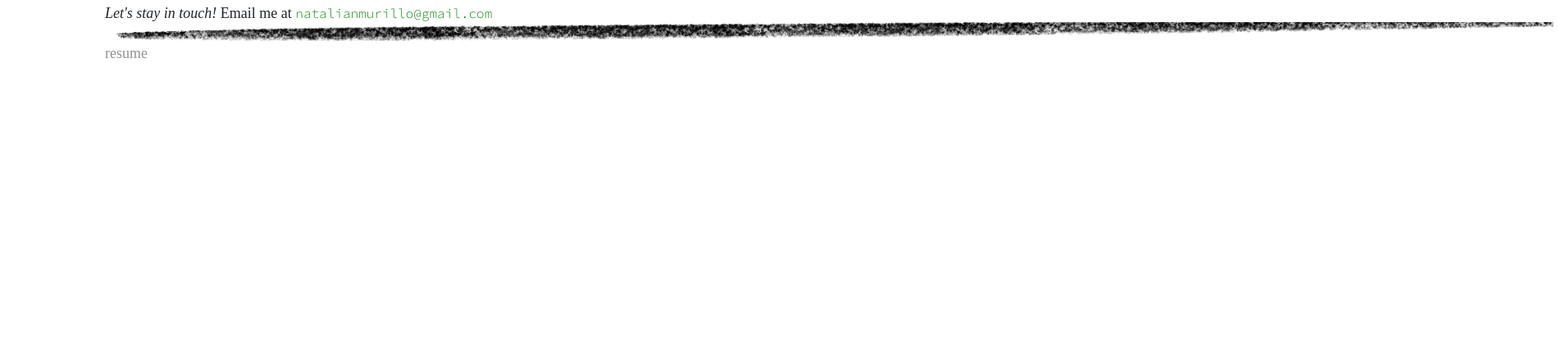
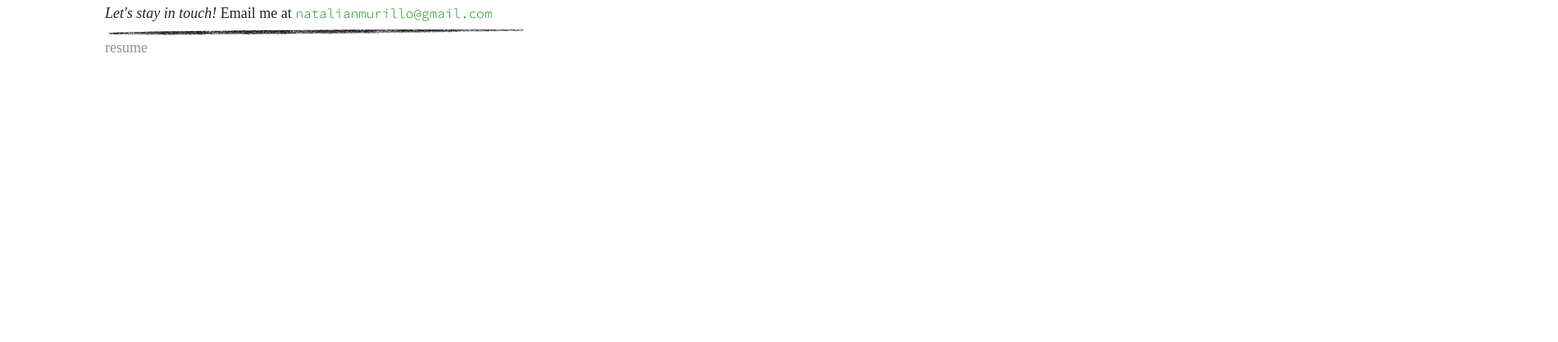
Before and after one commit to natalia4murillo/notes, a plain HTML site: page index.html in a window 1280 px wide. Shown: the part 382-800 px from the top of the page at 82% size, 1900 px wide, since content can reach past the window. Drawn offline with nearby package versions, Linux system fonts and the light colour scheme; a web font is replaced by a local one.

Commit message:
Update index.html

```diff
--- a/index.html
+++ b/index.html
@@ -104,6 +104,10 @@
             display: inline-flex;
         }
 
+        .divider {
+          width: 50%
+        }
+
         @media (max-width: 450px){
             #content {
                 width: 80%;
```
